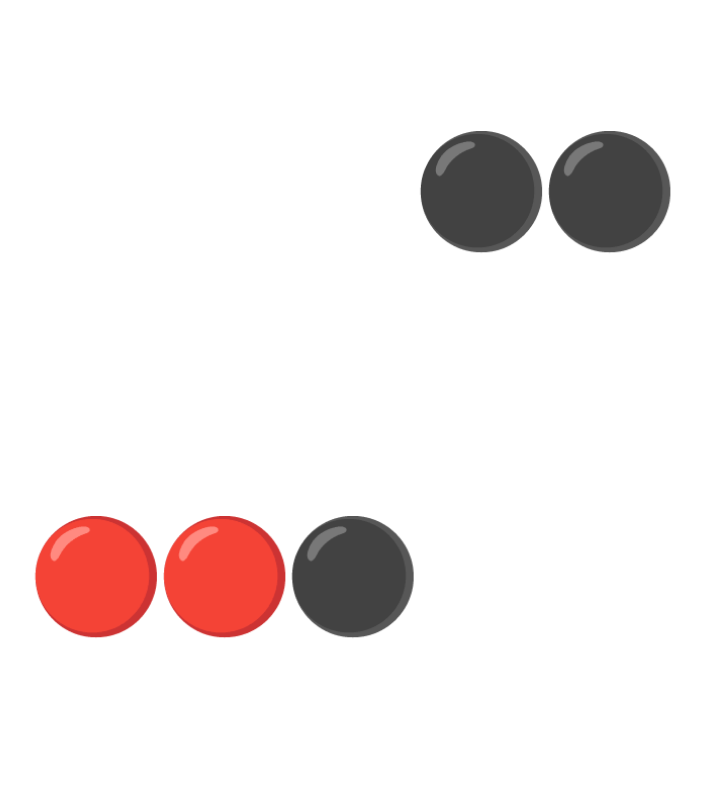
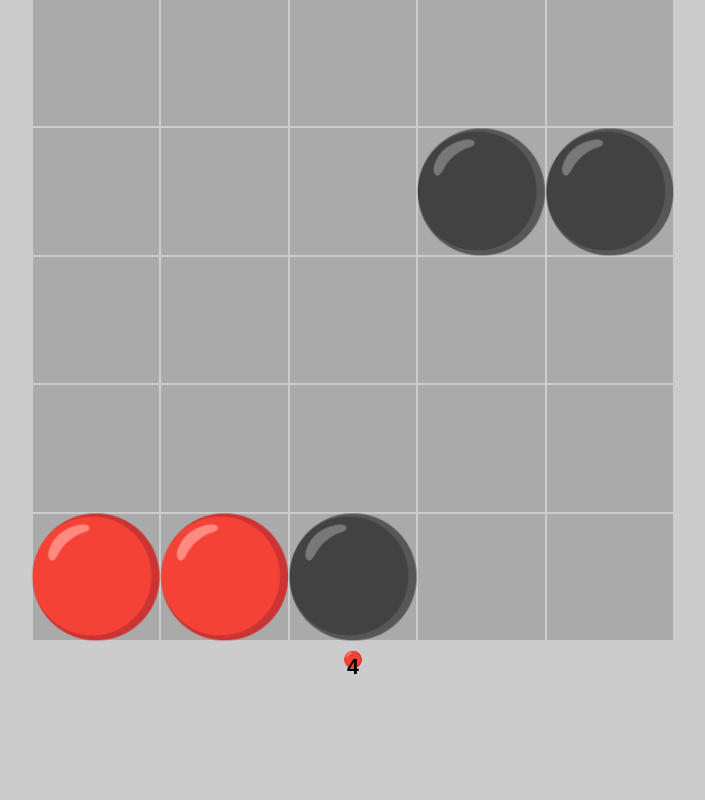
Before and after one commit to ablakey/boardgames, a website built with Parcel: page src/game1/index.html in a window 1280 px wide. Shown: the whole page, without its empty margins (287-992 px from the left). Built offline with nearby package versions, Linux system fonts and the light colour scheme.

Commit message:
assorted working and mucking with css

```diff
--- a/src/game1/index.html
+++ b/src/game1/index.html
@@ -8,9 +8,7 @@
     />
   </head>
   <body>
-    <div id="top"></div>
-    <div class="bottom"></div>
-    <link rel="stylesheet" href="styles.css" type="text/css" />
+    <div style="height: 100%; width: 100%" id="container"></div>
     <link rel="stylesheet" href="../lib/styles.css" type="text/css" />
     <script type="module" src="index.ts"></script>
   </body>
--- a/src/game1/index.ts
+++ b/src/game1/index.ts
@@ -1,12 +1,15 @@
 import { Board } from "../lib/board";
 
 function main() {
-  const board = new Board(5, "top");
-  board.set(0, 0, "🔴");
-  board.set(1, 0, "🔴");
-  board.set(2, 0, "⚫");
-  board.set(3, 3, "⚫");
-  board.set(4, 3, "⚫");
+  const board = new Board({ size: 5, targetId: "container", bgColours: ["#AAA"], trayHeight: 10 });
+  board.setPiece(0, 0, "🔴");
+  board.setPiece(1, 0, "🔴");
+  board.setPiece(2, 0, "⚫");
+  board.setPiece(3, 3, "⚫");
+  board.setPiece(4, 3, "⚫");
+
+  board.addToTray("🔴", 2);
+  board.addToTray("🔴", 2);
 }
 
 window.onload = main;
--- a/src/game1/styles.css
+++ /dev/null
@@ -1,21 +0,0 @@
-body {
-  height: 100vh;
-  margin: 0;
-  display: flex;
-  flex-direction: column;
-  overflow: hidden;
-  touch-action: none;
-}
-
-#top {
-  flex-grow: 1;
-  display: flex;
-  justify-content: center;
-  align-items: center;
-}
-
-.bottom {
-  height: 160px;
-  max-height: 160px;
-  width: 100vw;
-}
--- a/src/lib/board.ts
+++ b/src/lib/board.ts
@@ -4,25 +4,31 @@ const pieces = ["🔴", "⚫"] as const;
 
 type Piece = typeof pieces[number];
 type Cell = { container: HTMLDivElement; inner: HTMLDivElement };
+type TrayItem = { el: HTMLDivElement; countEl: HTMLDivElement; count: number; piece: Piece };
 
 export class Board {
   private cells: Cell[];
+  private tray: TrayItem[];
+  private trayEl: HTMLDivElement;
   private size: number;
 
-  constructor(size: number, targetId: string) {
-    this.size = size;
+  constructor(opts: { size: number; targetId: string; bgColours: string[]; trayHeight: number }) {
+    this.size = opts.size;
     this.cells = [];
+    this.tray = [];
 
+    // Construct the board.
     const fragment = document.createDocumentFragment();
-
     const boardEl = document.createElement("div");
     boardEl.setAttribute("class", "board");
-    boardEl.style.gridTemplateColumns = `repeat(${size}, 1fr)`;
+    boardEl.style.gridTemplateColumns = `repeat(${opts.size}, 1fr)`;
     fragment.appendChild(boardEl);
 
-    for (let x = 0; x < size ** 2; x++) {
+    // Assemble the cells.
+    for (let x = 0; x < opts.size ** 2; x++) {
       const cellEl = document.createElement("div");
       cellEl.setAttribute("class", "board-cell");
+      cellEl.style.backgroundColor = opts.bgColours[x % opts.bgColours.length];
 
       const innerEl = document.createElement("div");
       innerEl.setAttribute("class", "board-inner");
@@ -34,16 +40,56 @@ export class Board {
       boardEl.appendChild(cellEl);
     }
 
-    const parent = document.querySelector(`#${targetId}`);
-    assert(parent);
-    parent.appendChild(fragment);
+    // Assemble the tray.
+    const trayEl = document.createElement("div");
+    trayEl.setAttribute("class", "tray");
+    fragment.appendChild(trayEl);
+    this.trayEl = trayEl;
+
+    // Mount asembled elements to the target element.
+    const targetEl = document.querySelector(`#${opts.targetId}`);
+    assert(targetEl);
+    targetEl.appendChild(fragment);
+  }
+
+  private addCssClass(classString: string) {
+    const style = document.createElement("style");
+    style.type = "text/css";
+    style.innerHTML = classString;
+    document.querySelector("head")!.appendChild(style);
   }
 
   private get(x: number, y: number): Cell {
     return this.cells[this.size ** 2 - this.size * y + x - 5];
   }
 
-  set(x: number, y: number, piece: Piece) {
+  setPiece(x: number, y: number, piece: Piece) {
     this.get(x, y).inner.innerText = piece;
   }
+
+  addToTray(piece: Piece, count: number) {
+    const existingEntry = this.tray.find((e) => e.piece === piece);
+    if (existingEntry !== undefined) {
+      existingEntry.count += count;
+      existingEntry.countEl.innerText = existingEntry.count.toString();
+      return;
+    }
+    // TODO: Fragment?
+
+    const cardEl = document.createElement("div");
+    cardEl.setAttribute("class", "tray-card");
+
+    const countEl = document.createElement("div");
+    countEl.setAttribute("class", "card-count");
+    countEl.innerText = count.toString();
+
+    const pieceEl = document.createElement("div");
+    pieceEl.setAttribute("class", "card-piece");
+    pieceEl.innerText = piece;
+
+    this.trayEl.appendChild(cardEl);
+    cardEl.appendChild(pieceEl);
+    cardEl.appendChild(countEl);
+    this.tray.push({ count, el: cardEl, countEl: countEl, piece });
+  }
 }
--- a/src/lib/styles.css
+++ b/src/lib/styles.css
@@ -1,12 +1,35 @@
+:root {
+  --tray-height: 20vmin;
+}
+
+* {
+  box-sizing: border-box;
+}
+
+body {
+  height: 100vh;
+  margin: 0;
+  display: flex;
+  flex-direction: column;
+  overflow: hidden;
+  touch-action: none;
+  background-color: #ccc;
+}
+
+#container {
+  flex-grow: 1;
+  display: flex;
+  flex-direction: column;
+  justify-content: flex-end;
+  align-items: center;
+}
+
 .board {
-  width: min(100vw, 100vh - 160px);
-  height: min(100vh - 160px, 100vw);
+  width: min(100vw, 100vh - var(--tray-height));
+  height: min(100vh - var(--tray-height), 100vw);
   gap: 2px;
   display: grid;
-  /* Implemented in JavaScript to define the grid size based on code. */
-  /* grid-template-columns: repeat(3, 1fr); */
 }
-
 .board-cell {
   aspect-ratio: 1/1;
   display: flex;
@@ -15,16 +38,45 @@
 }
 
 .board-inner {
-  font-size: calc(min(10vw, 10vh - 16px) * 1.8);
+  font-size: calc(min(10vw, 10vh - calc(var(--tray-height) / 10)) * 1.8);
   position: absolute;
-  animation: size_change 1s infinite alternate;
 }
 
-@keyframes size_change {
+.tray {
+  height: var(--tray-height);
+  max-height: var(--tray-height);
+  width: 100vw;
+  display: flex;
+  justify-content: space-around;
+  padding: 10px;
+}
+
+.tray-card {
+  display: flex;
+  flex-direction: column;
+  align-items: center;
+  height: 100%;
+  aspect-ratio: 3/4;
+}
+
+.card-piece {
+  font-size: calc(min(10vw, 10vh - tray) * 1.8);
+}
+
+.card-count {
+  font-weight: bold;
+  font-family: sans-serif;
+  font-size: 16pt;
+  position: relative;
+  bottom: 10%;
+}
+/* @keyframes size_change {
   from {
-    font-size: calc(min(10vw, 10vh - 16px) * 1.4);
+    font-size: calc(min(10vw, 10vh - 15px) * 1.4);
   }
   to {
-    font-size: calc(min(10vw, 10vh - 16px) * 1.8);
+    font-size: calc(min(10vw, 10vh - 15px) * 1.8);
   }
-}
+} */
+
+/* animation: size_change 1s infinite alternate; */
--- a/tsconfig.json
+++ b/tsconfig.json
@@ -1,5 +1,6 @@
 {
     "compilerOptions": {
+        "lib": ["ESNext", "DOM"],
         "strict": true,
     }
 }
```
